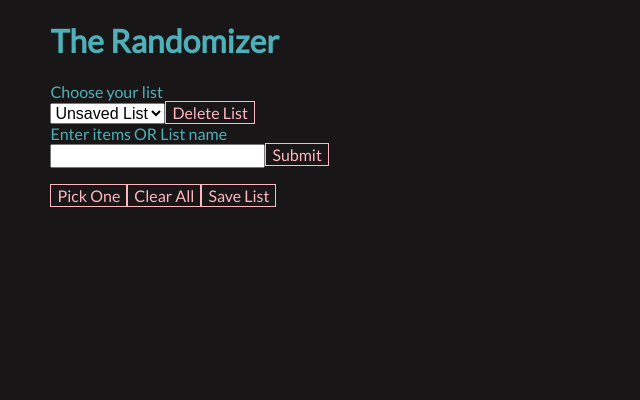
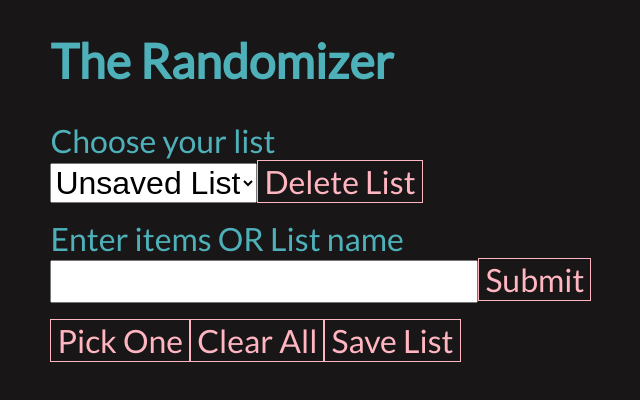
Before and after one commit to danielkang674/ReactRandomizer, a plain HTML site: page index.html in a window 1280 px wide. Shown: the whole page, without its empty margins (84-724 px from the left). Drawn offline with nearby package versions, Linux system fonts and the light colour scheme.

Commit message:
Font bigger above 660px

```diff
--- a/style.css
+++ b/style.css
@@ -12,20 +12,20 @@ html, body, h1, h2, h4, h5, h6, p, div {
   color: #4EB1BA;
 }
 h1{
-  font-size: 2rem;
+  font-size: 3rem;
 }
 p{
-  font-size: 1rem;
+  font-size: 2rem;
   margin: 0;
 }
 
 h3{
   font-weight: 400;
-  font-size: 1.5rem;
+  font-size: 2.5rem;
   margin-top: 1rem;
 }
 .listText{
-  font-size: 1rem;
+  font-size: 2rem;
 }
 
 button{
@@ -33,7 +33,7 @@ button{
   color: #FFB6C1;
   background-color: #181617;
   border: 1px solid #FFB6C1;
-  font-size: 1rem;
+  font-size: 2rem;
 }
 
 
@@ -42,26 +42,44 @@ body{
 }
 
 label{
-  font-size: 1rem;
+  font-size: 2rem;
 }
 
 .input-group.input-group-lg.text{
   margin-bottom: 1rem;
 }
 
+.input-group.input-group-lg.select{
+  margin-bottom: 1rem;
+}
+
 select{
-  font-size: 1rem;
+  font-size: 2rem;
 }
 
 input{
-  font-size: 1rem;
+  font-size: 2rem;
+}
+
+div#root{
+  margin: auto;
+  width: 80%;
 }
 
 
 /* Everything else bigger */
-@media only screen and (min-width: 600px){
+@media only screen and (max-width: 660px){
   div#root{
     margin: auto;
-    width: 80%;
+    width: 100%;
+  }
+  p, .listText, button, label, select, input{
+    font-size: 1rem;
+  }
+  h1{
+    font-size: 2rem;
+  }
+  h3{
+    font-size: 1.5rem;
   }
 }
```
